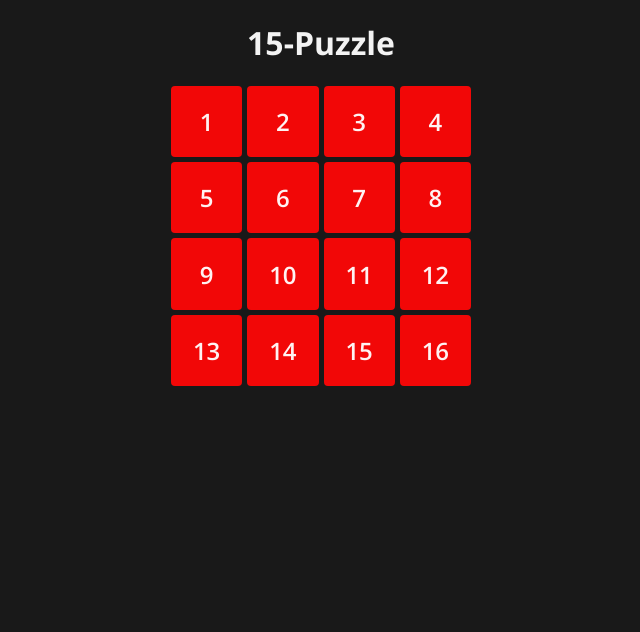
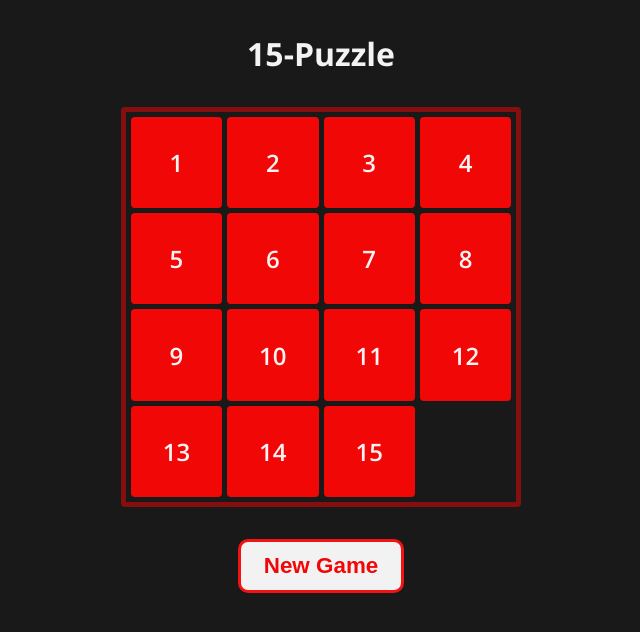
Before and after one commit to Martinf88/15-puzzle, a React (Vite) app: page / in a window 1280 px wide. Shown: the top 632 px of the page, without its empty margins (319-959 px from the left). Built offline with nearby package versions, Linux system fonts and the light colour scheme.

Commit message:
Rendering game board

```diff
--- a/src/App.css
+++ b/src/App.css
@@ -1,4 +1,10 @@
 @import url('https://fonts.googleapis.com/css2?family=Open+Sans:ital,wght@0,300..800;1,300..800&display=swap');
+
+* {
+	margin: 0;
+	padding: 0;
+	box-sizing: border-box;
+}
 
 body {
 	font-family: open sans;
@@ -7,30 +13,9 @@ body {
 	color: hsla(0, 0%, 100%, 0.95);
 }
 
-h1 {
-	text-align: center;
+.container {
+	width: 100%;
+	display: flex;
+	flex-direction: column;
+	gap: 2em
 }
-
-.game-container {
-	display: grid;
-	grid-template-columns: repeat(4, 1fr);
-	gap: 5px;
-	height: 300px;
-	width: 300px;
-	margin: 0 auto;
-}
-
-.tile{
-	background-color: hsl(0, 94%, 49%);
-	border-radius: 4px;
-	display: flex;
-	align-items: center;
-	justify-content: center;
-	font-size: 24px;
-	font-weight: 600;
-	cursor: pointer;
-}
-
-.tile:hover {
-	background-color:  hsla(0, 94%, 49%, 0.7);
-}
--- a/src/App.jsx
+++ b/src/App.jsx
@@ -1,31 +1,21 @@
-import { useState } from 'react'
+import './css/header.css'
+import './css/game-board.css'
+import './css/tile.css'
+import './css/new-game.css'
 import './App.css'
+import GameBoard from './components/GameBoard'
+import Header from './components/Header'
+import Newgame from './components/Newgame'
 
 function App() {
-//   const [count, setCount] = useState(0)
+
 
   return (
-    <>
-	<h1>15-Puzzle</h1>
-	<div className='game-container'>
-		<div className="tile">1</div>
-		<div className="tile">2</div>
-		<div className="tile">3</div>
-		<div className="tile">4</div>
-		<div className="tile">5</div>
-		<div className="tile">6</div>
-		<div className="tile">7</div>
-		<div className="tile">8</div>
-		<div className="tile">9</div>
-		<div className="tile">10</div>
-		<div className="tile">11</div>
-		<div className="tile">12</div>
-		<div className="tile">13</div>
-		<div className="tile">14</div>
-		<div className="tile">15</div>
-		<div className="tile">16</div>
-	</div>
-    </>
+    <div className='container'>
+		<Header/>
+		<GameBoard/>
+		<Newgame/>
+    </div>
   )
 }
 
--- /dev/null
+++ b/src/components/GameBoard.jsx
@@ -0,0 +1,26 @@
+import React from 'react'
+import Tile from './Tile'
+
+export default function GameBoard() {
+
+
+	const numbers = Array.from({ length: 16}, (_, index) => index +1)
+
+	function handleTileMove(params) {
+
+	}
+
+  return (
+	<div className='game-board'>
+		{numbers.map((number) => (
+			<Tile
+			key={number}
+			number={number}
+			totalTiles={numbers.length}
+			handleTileMove={handleTileMove}
+
+			/>
+		))}
+	</div>
+  )
+}
--- /dev/null
+++ b/src/components/Header.jsx
@@ -0,0 +1,9 @@
+import React from 'react'
+
+export default function Header() {
+  return (
+	<header>
+		<h1>15-Puzzle</h1>
+	</header>
+  )
+}
--- /dev/null
+++ b/src/components/Newgame.jsx
@@ -0,0 +1,7 @@
+import React from 'react'
+
+export default function Newgame() {
+  return (
+	<button className='new-game-btn'>New Game</button>
+  )
+}
--- /dev/null
+++ b/src/components/Tile.jsx
@@ -0,0 +1,13 @@
+import React from 'react'
+
+export default function Tile({ number, handleTileMove, totalTiles }) {
+
+	const tileClassName = number === totalTiles ? "tile empty-tile" : "tile";
+
+
+  return (
+	<div className={tileClassName} onClick={handleTileMove}>
+		{number}
+	</div>
+  )
+}
--- /dev/null
+++ b/src/css/game-board.css
@@ -0,0 +1,24 @@
+.game-board {
+	display: grid;
+	grid-template-columns: repeat(4, 1fr);
+	width: 300px;
+	height: 300px;
+	gap: 5px;
+	border: 5px solid hsla(0, 94%, 49%, 0.5);
+	padding: 0.3rem;
+	border-radius: 4px;
+	margin: 0 auto;
+}
+
+@media (min-width: 800px) {
+	.game-board {
+		width: 400px;
+		height: 400px;
+	}
+}
+@media (min-width: 1400px) {
+	.game-board {
+		width: 500px;
+		height: 500px;
+	}
+}
--- /dev/null
+++ b/src/css/header.css
@@ -0,0 +1,4 @@
+header {
+	text-align: center;
+	margin-top: 2rem;
+}
--- /dev/null
+++ b/src/css/new-game.css
@@ -0,0 +1,17 @@
+.new-game-btn {
+	background-color: hsl(0, 0%, 95%);
+	color:  hsl(0, 94%, 49%);
+	margin: 0 auto;
+	padding: 0.5em 1em;
+	border-radius: 10px;
+	font-size: 1.4rem;
+	font-weight: bold;
+	border: 3px solid hsla(0, 94%, 49%, 0.95);
+	cursor: pointer;
+	transition: 0.25s;
+}
+.new-game-btn:hover {
+	background-color: hsl(0, 94%, 49%);
+	color: hsl(0, 0%, 95%);
+	border: 3px solid hsla(0, 94%, 49%, 0.95);
+}
--- /dev/null
+++ b/src/css/tile.css
@@ -0,0 +1,19 @@
+.tile{
+	background-color: hsl(0, 94%, 49%);
+	border-radius: 4px;
+	display: flex;
+	align-items: center;
+	justify-content: center;
+	font-size: 24px;
+	font-weight: 600;
+	cursor: pointer;
+}
+
+.tile:hover {
+	background-color:  hsla(0, 94%, 49%, 0.7);
+}
+
+.empty-tile {
+	opacity: 0;
+	cursor: default;
+}
```
